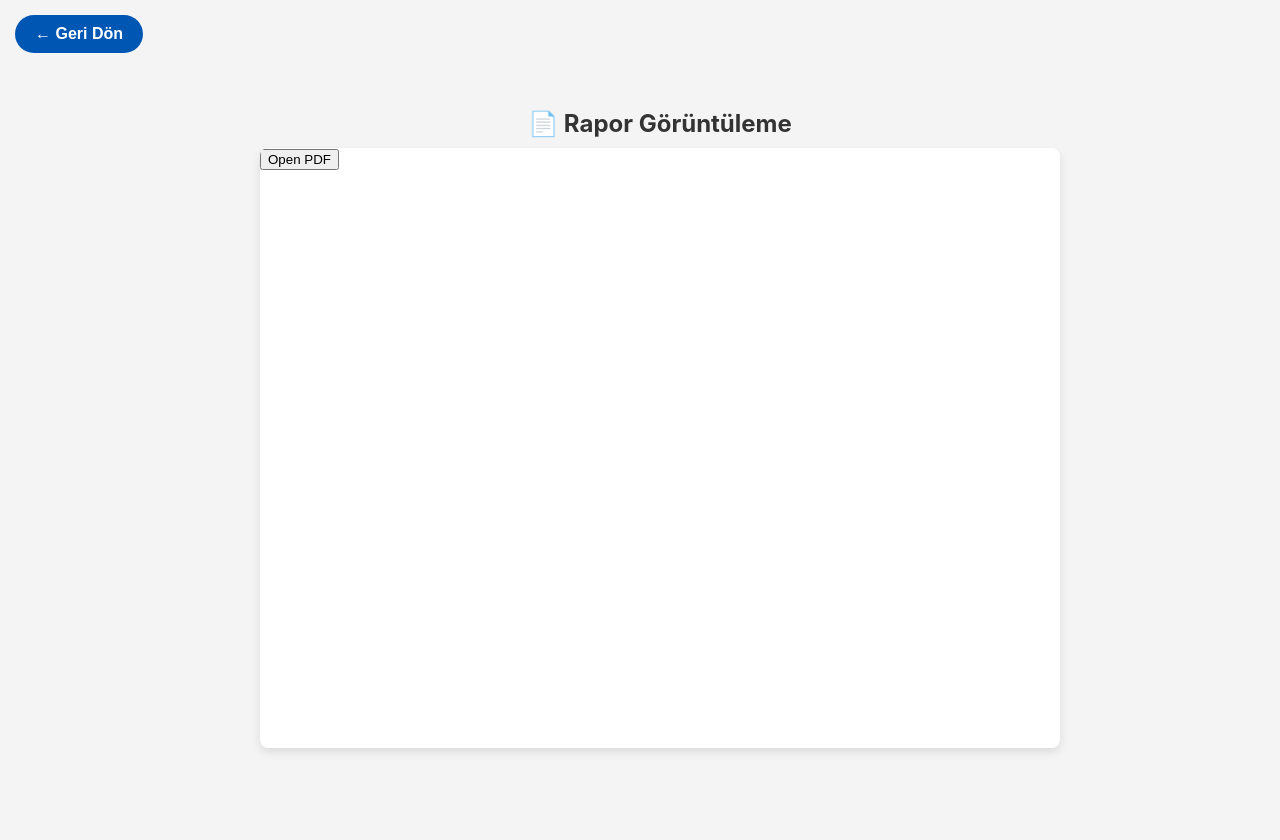
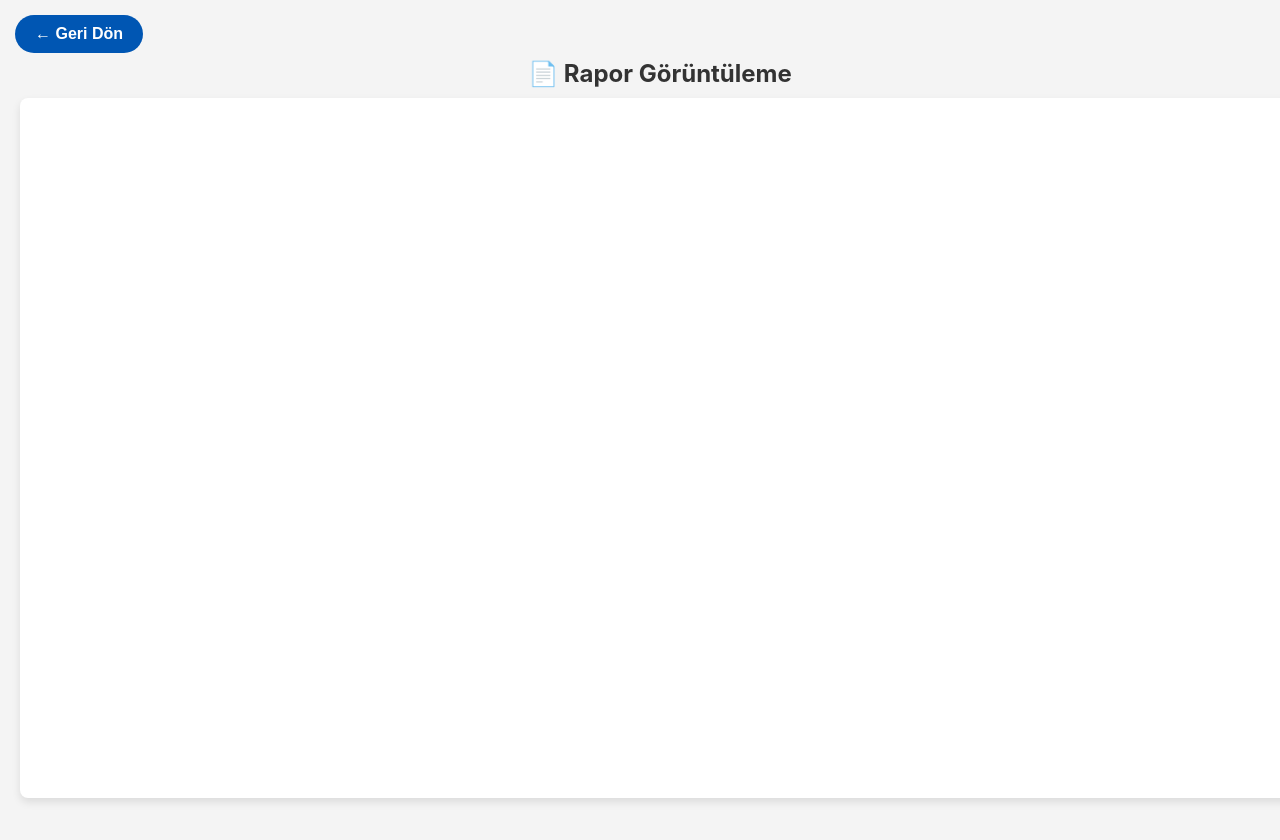
Before and after one commit to nazlinres01/report-app, a React (Create React App) app: page /report in a window 1280 px wide. Shown: the top 840 px of the page. Built offline with nearby package versions, Linux system fonts and the light colour scheme.

Commit message:
updated report

```diff
--- a/src/pages/Report.jsx
+++ b/src/pages/Report.jsx
@@ -8,12 +8,13 @@ function Report() {
   const { isim, calismaSuresi, hedefler, yapilanlar, tamamlanmayanlar, notlar, tarih, gorseller } = location.state || {};
   const [pdfUrl, setPdfUrl] = useState(null);
 
-  const handleViewPDF = () => {
+  const handleViewPDF = async () => {
     const pdf = new jsPDF("p", "mm", "a4");
     const pageWidth = pdf.internal.pageSize.getWidth();
     const margin = 20;
     let y = 30;
 
+    // PDF içeriğini oluşturma
     pdf.setTextColor(50, 50, 50);
     pdf.setFontSize(26);
     pdf.setFont("times", "bold");
@@ -89,11 +90,12 @@ function Report() {
           });
         }
       }
-      const output = pdf.output("datauristring"); // data URL olarak çıkart
-      setPdfUrl(output);
     };
 
-    loadImages();
+    await loadImages(); // Resimlerin yüklenmesini bekle
+
+    const output = pdf.output("datauristring"); // PDF'i Data URI olarak çıkart
+    setPdfUrl(output);
   };
 
   useEffect(() => {
@@ -108,9 +110,13 @@ function Report() {
       <h1 style={styles.title}>📄 Rapor Görüntüleme</h1>
       {pdfUrl ? (
         <div style={styles.pdfViewer}>
-          <a href={pdfUrl} target="_blank" rel="noopener noreferrer">
-            <button>Open PDF</button>
-          </a>
+          <iframe
+            src={pdfUrl}
+            width="100%"
+            height="100%"
+            title="PDF Viewer"
+            style={{ border: "none" }}
+          />
         </div>
       ) : (
         <p>Loading...</p>
@@ -154,12 +160,14 @@ const styles = {
   },
   pdfViewer: {
     width: "100%",
-    maxWidth: "800px", // Limit the width on larger screens
-    height: "75vh", // Allow the viewer to scale with viewport
+    height: "calc(100vh - 100px)", // Ekranın tamamını değil, biraz boşluk bırakacak şekilde
     boxShadow: "0 4px 8px rgba(0, 0, 0, 0.1)",
     borderRadius: "8px",
     overflow: "hidden",
     backgroundColor: "white",
+    display: "flex",
+    justifyContent: "center",
+    alignItems: "center",
   },
 };
 
```
